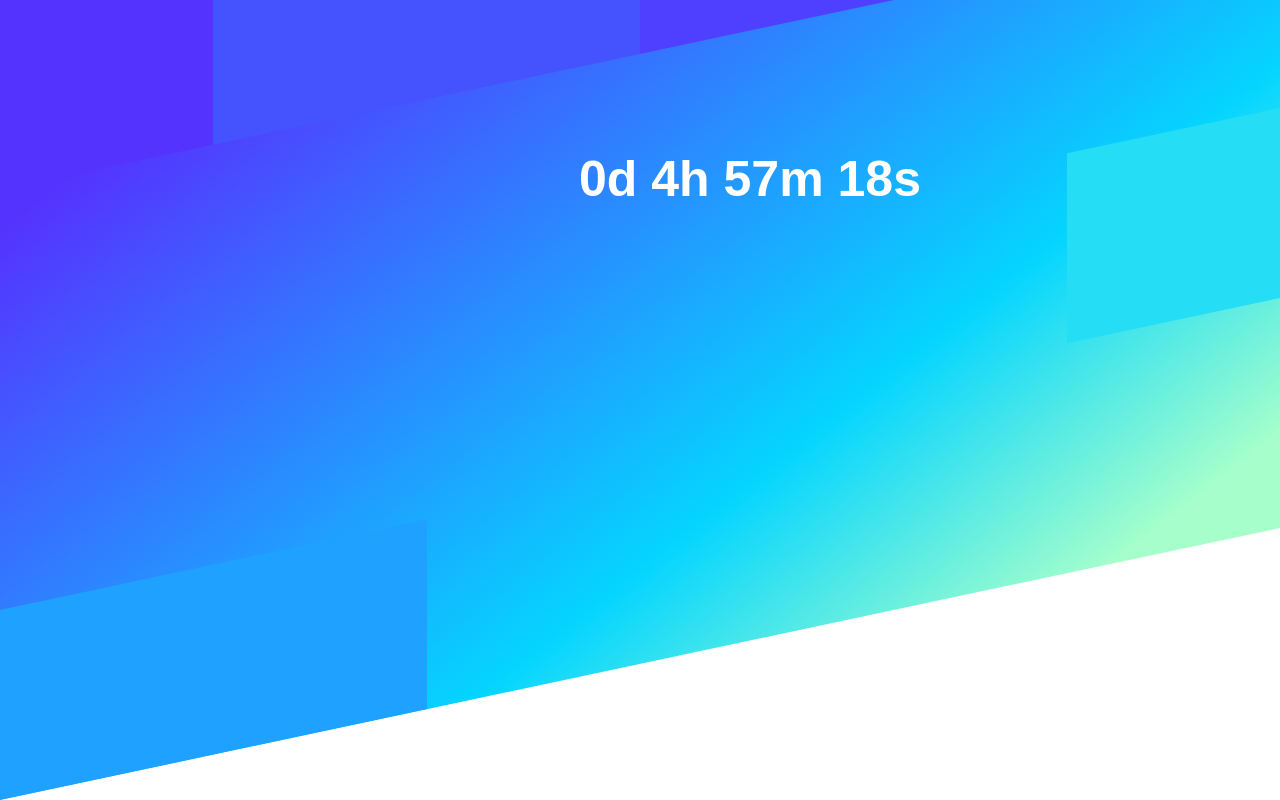
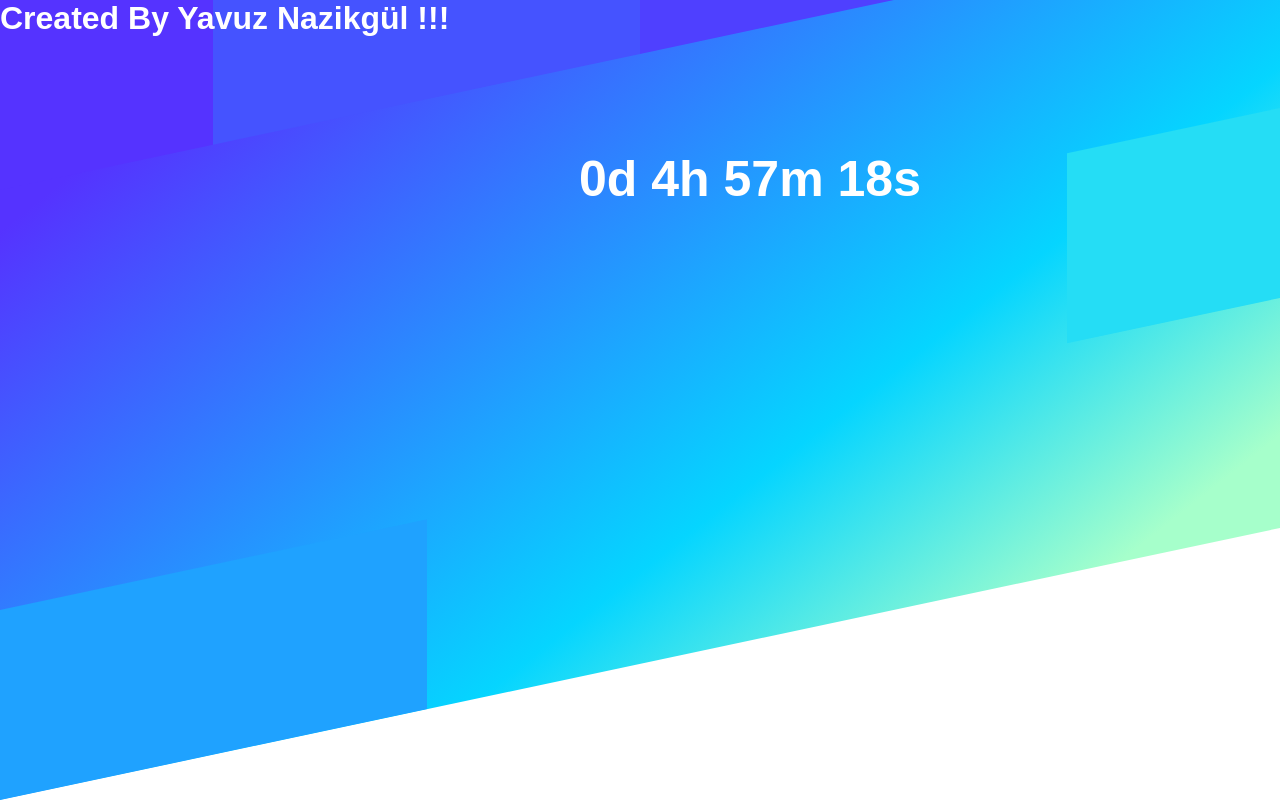
Before and after one commit to Yavuz-json/Ramadan-Timer, a plain HTML site: page index.html in a window 1280 px wide. Shown: the top 800 px of the page. Drawn offline with Linux system fonts and the light colour scheme.

Commit message:
Update index.html

```diff
--- a/index.html
+++ b/index.html
@@ -119,6 +119,15 @@
   font-weight: bold;
   color: white;
 }
+      h1 {
+        color: white;
+        font-weight: bold;
+        font-family: Arial, Helvetica, sans-serif;
+        z-index: 200;
+        position: absolute;
+        text-align: center;
+        margin-top: 0px
+      }
     </style>
   </head>
   <body>
@@ -130,30 +139,31 @@
   <span></span>
   <span></span>
 </div>
+    <h1>Created By Yavuz Nazikgül !!! <h1/>
 <script>
-  // Set the date we're counting down to
+  //Yavuz Nazikgül !!!!!!!!!!!!!!!!
   var countDownDate = new Date("April 20, 2021 19:48:25").getTime();
 
-  // Update the count down every 1 second
+
   var x = setInterval(function() {
 
-    // Get today's date and time
+    //Yavuz Nazikgül !!!!!!!!!!!!!!!!
     var now = new Date().getTime();
 
-    // Find the distance between now and the count down date
+
     var distance = countDownDate - now;
+  //Yavuz Nazikgül !!!!!!!!!!!!!!!!
 
-    // Time calculations for days, hours, minutes and seconds
     var days = Math.floor(distance / (1000 * 60 * 60 * 24));
     var hours = Math.floor((distance % (1000 * 60 * 60 * 24)) / (1000 * 60 * 60));
     var minutes = Math.floor((distance % (1000 * 60 * 60)) / (1000 * 60));
     var seconds = Math.floor((distance % (1000 * 60)) / 1000);
 
-    // Output the result in an element with id="demo"
+    //Yavuz Nazikgül !!!!!!!!!!!!!!!!
     document.getElementById("demo").innerHTML = days + "d " + hours + "h "
     + minutes + "m " + seconds + "s ";
 
-    // If the count down is over, write some text
+
     if (distance < 0) {
       clearInterval(x);
       document.getElementById("demo").innerHTML = "EXPIRED";
```
